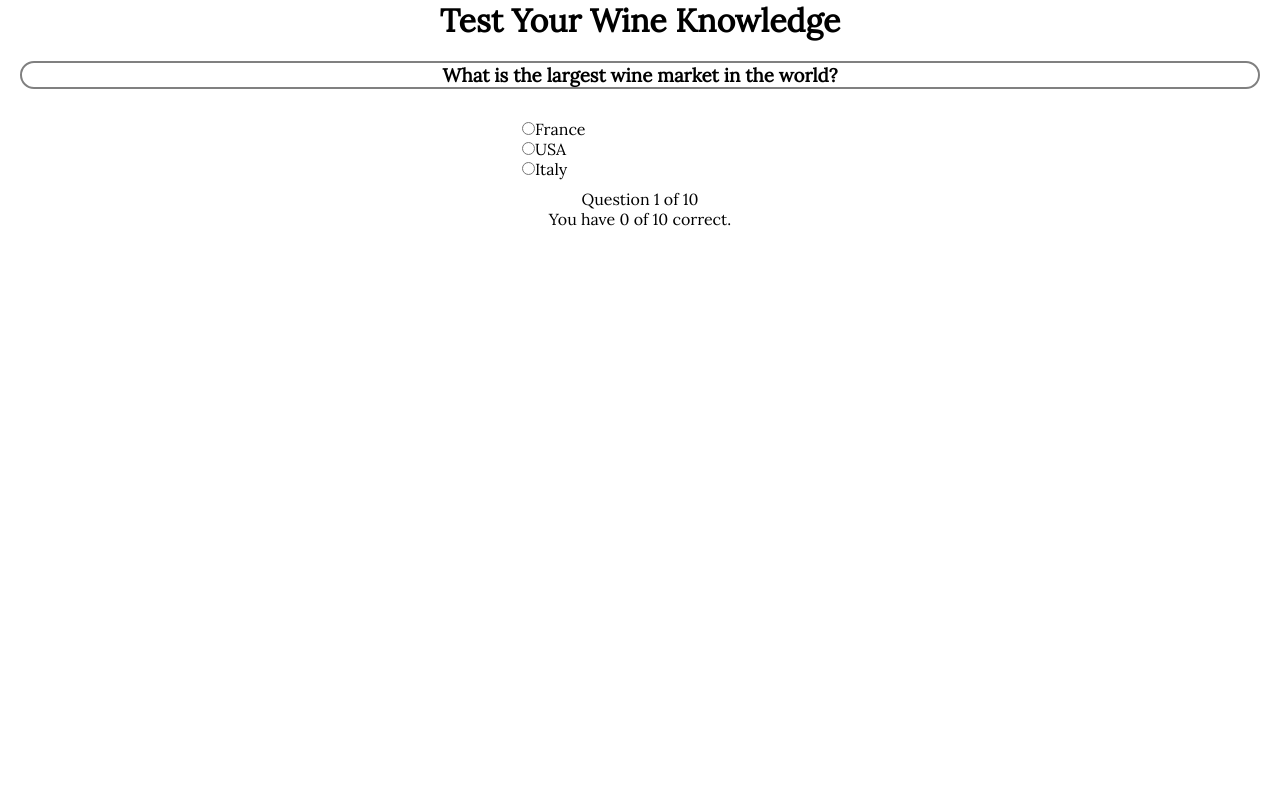
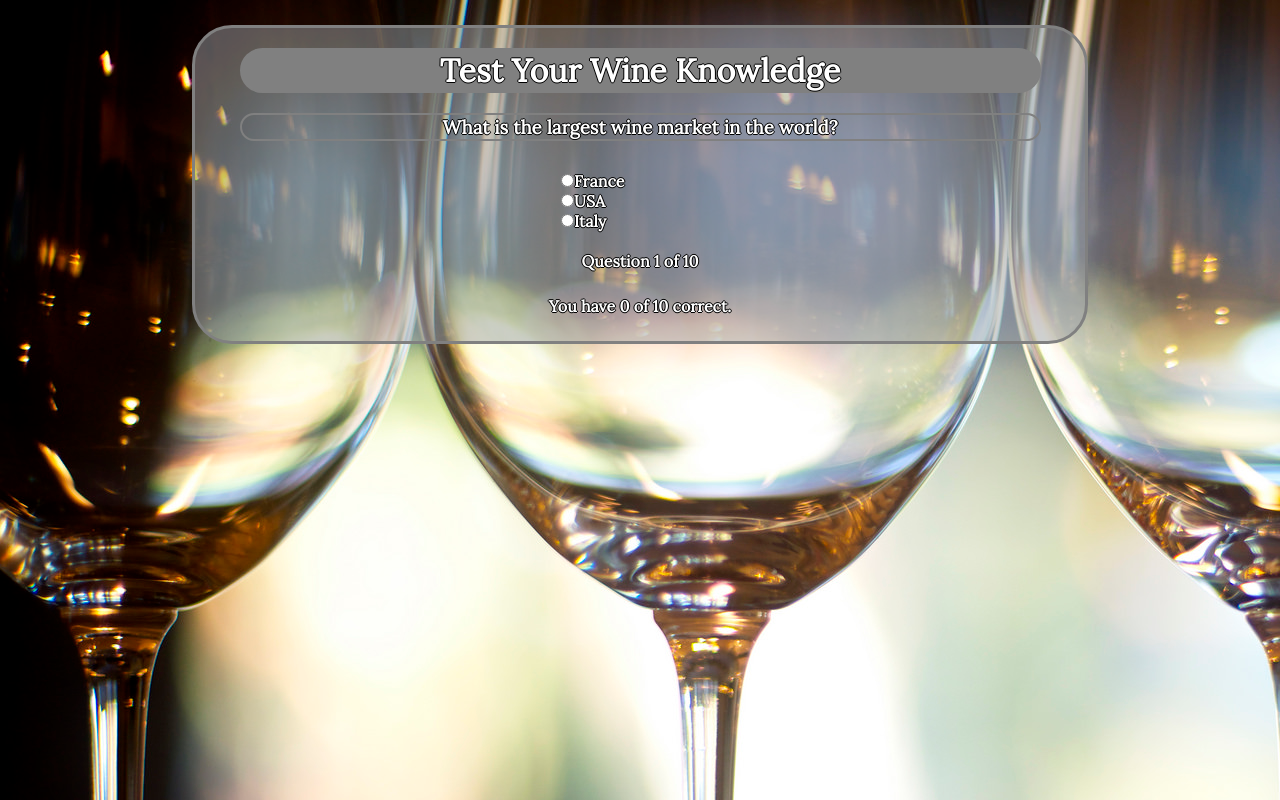
Before and after one commit to brandylavoy/js-quiz-app, a plain HTML site: page index.html in a window 1280 px wide. Both pictures are taken after a click on the button "Click Here to Begin!". Drawn offline with nearby package versions, Linux system fonts and the light colour scheme.

Commit message:
css styling updated

```diff
--- a/app.js
+++ b/app.js
@@ -23,7 +23,7 @@ var questionsArray = [
 
 //Question 3
     {
-        questionText: 'The HUnter Valley is in which Australian state?',
+        questionText: 'The Hunter Valley is in which Australian state?',
         questionChoices: ['Queensland', 'New South Wales', 'Victoria'],
         questionCorrectChoice: 1,
         correctDetails: 'The Hunter Valley is in New South Wales, and is one of the major wine regions of Australia.'
@@ -153,7 +153,7 @@ $(document).ready(function () {
             $('#welcome').hide();
             $('#quiz').hide();
 
-            $('.resultsText').text("You have " + (totalNumberOfCorrectAnswers) + " of " + totalNumberOfQuestion + " correct.");
+            $('.resultsText').text("You got " + (totalNumberOfCorrectAnswers) + " of " + totalNumberOfQuestion + " correct.");
 
         } else {
             currentQuestionNumber++;
--- a/index.html
+++ b/index.html
@@ -9,6 +9,7 @@
 </head>
 
 <body>
+    <main>
         <header>
             <h1>Test Your Wine Knowledge</h1>
         </header>
@@ -41,6 +42,7 @@
         </section>
         <script src="https://code.jquery.com/jquery-3.1.1.js"></script>
         <script src="app.js"></script>
+    </main>
 
 </body>
 
--- a/main.css
+++ b/main.css
@@ -4,36 +4,105 @@
     box-sizing: border-box;
     text-align: center;
     font-family: 'Lora', serif;
+    font-weight: 700;
+    color: white;
+    text-shadow: -1px 0 black, 0 1px black, 1px 0 black, 0 -1px black;
 }
 
-#startQuizButton {
-    margin: 0 auto;
-    width: 300px;
-    height: 150px;
+body {
+    background-image: url(wine-glasses-2.jpg);
+    width: 100%;
+}
+
+main {
+    background-color: rgba(159, 163, 168, .5);
+    text-align: center;
+    width: 70%;
+    margin: 25px auto;
+    border: 3px grey solid;
+    border-radius: 40px;
+}
+
+body main header {
+    width: 90%;
+    margin: 20px auto;
+    border: 2px solid grey;
+    border-radius: 50px;
+    background-color: grey;
+}
+
+body main .welcome h2 {
+    width: 80%;
+    margin: 20px auto;
+}
+
+body main .welcome h3 {
+    margin-top: 10px;
+    width: 80%;
+    margin: 20px auto;
+}
+
+body section h2 {
+    margin-top: 25px;
+}
+
+body section h3 {
+    margin-top: 25px;
+}
+
+body main section #startQuizButton {
+    margin: 25px auto;
+    width: 200px;
+    height: 100px;
     border-radius: 50px;
     background-color: firebrick;
     color: white;
     font-size: 20px;
 }
 
-.quiz {
+button:focus {
+    outline: 0;
+}
+
+body .quiz {
     text-align: center;
 }
 
-.quiz h3 {
-    margin: 20px;
+body .quiz h3 {
+    width: 90%;
+    margin: 20px auto;
     border: 2px grey solid;
     border-radius: 50px;
 }
 
-.quiz .input-wrapper {
+body .quiz .input-wrapper {
     margin: 0 auto;
     width: 20%;
     padding: 10px;
     text-align: left;
 }
 
-input.answer {
+body section div input.answer {
     border: 20px solid black;
     padding: 5px;
 }
+
+body section #counter {
+    text-align: center;
+    margin: 10px auto;
+}
+
+body section #score {
+    text-align: center;
+    margin: 25px auto;
+}
+
+body main section #startOver {
+    margin: 25px auto;
+    width: 200px;
+    height: 100px;
+    border-radius: 50px;
+    background-color: firebrick;
+    color: white;
+    font-size: 20px;
+}
```
Also changed, not shown: wine-glasses-2.jpg (added). Lines whose indentation alone changed are shown as unchanged.
